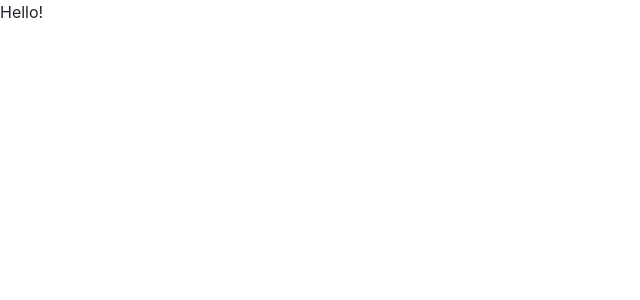
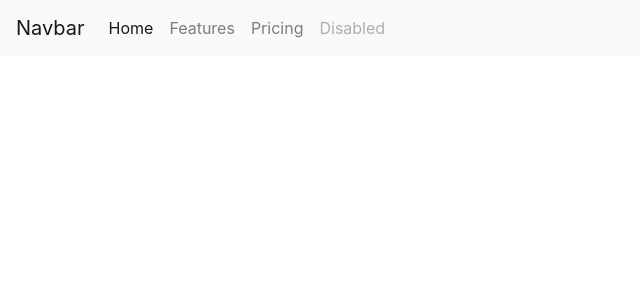
Before and after one commit to pitekcharles/Portfolio, a React (Create React App) app: page / in a window 1280 px wide. Shown: the top 300 px of the page, without its empty margins (0-640 px from the left). Built offline with nearby package versions, Linux system fonts and the light colour scheme.

Commit message:
Set up very basic boot strap Nav component

```diff
--- a/src/App.js
+++ b/src/App.js
@@ -1,8 +1,11 @@
 import React from "react";
+import Nav from "./Components/Nav"
 
 function App() {
     return (
-        <div>Hello!</div>
+        <div>
+            <Nav />
+        </div>
     );
 }
 
--- /dev/null
+++ b/src/Components/Nav/index.js
@@ -0,0 +1,30 @@
+import React from "react";
+
+function Nav() {
+    return (
+        <nav class="navbar navbar-expand-lg navbar-light bg-light">
+            <a class="navbar-brand" href="#">Navbar</a>
+            <button class="navbar-toggler" type="button" data-toggle="collapse" data-target="#navbarNav" aria-controls="navbarNav" aria-expanded="false" aria-label="Toggle navigation">
+                <span class="navbar-toggler-icon"></span>
+            </button>
+            <div class="collapse navbar-collapse" id="navbarNav">
+                <ul class="navbar-nav">
+                    <li class="nav-item active">
+                        <a class="nav-link" href="#">Home <span class="sr-only">(current)</span></a>
+                    </li>
+                    <li class="nav-item">
+                        <a class="nav-link" href="#">Features</a>
+                    </li>
+                    <li class="nav-item">
+                        <a class="nav-link" href="#">Pricing</a>
+                    </li>
+                    <li class="nav-item">
+                        <a class="nav-link disabled" href="#" tabindex="-1" aria-disabled="true">Disabled</a>
+                    </li>
+                </ul>
+            </div>
+        </nav>
+    );
+}
+
+export default Nav;
```
